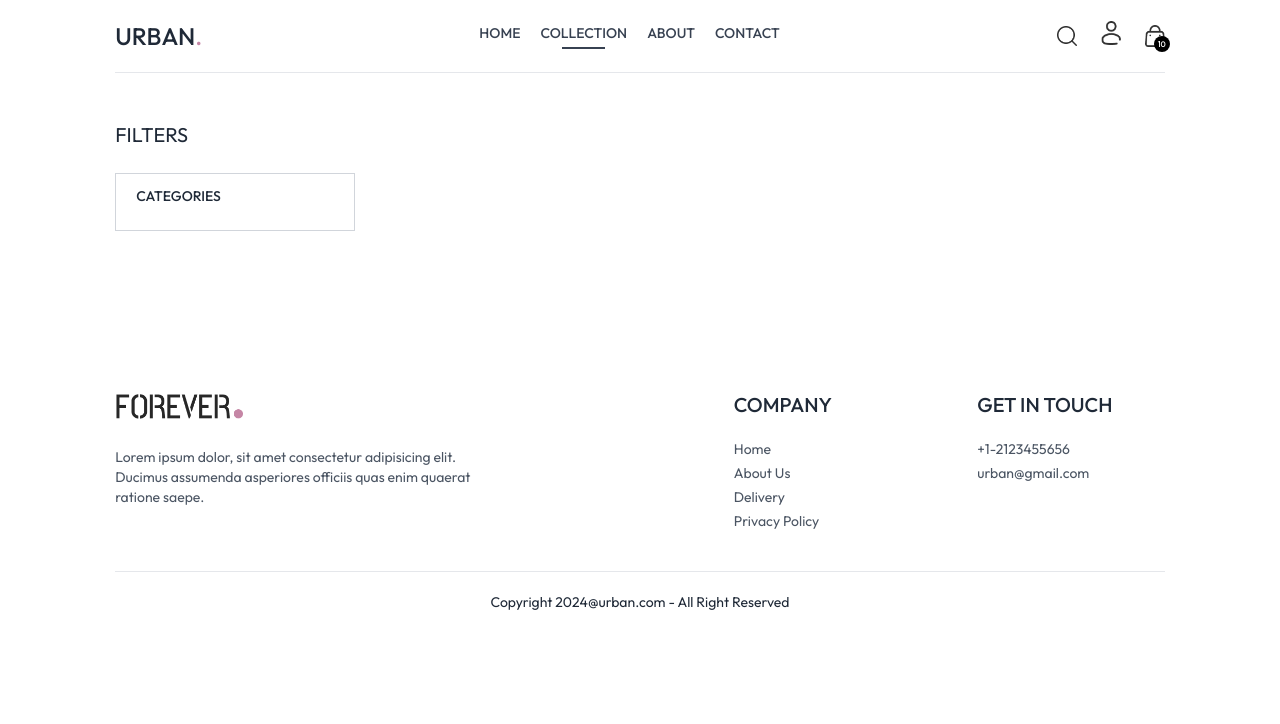
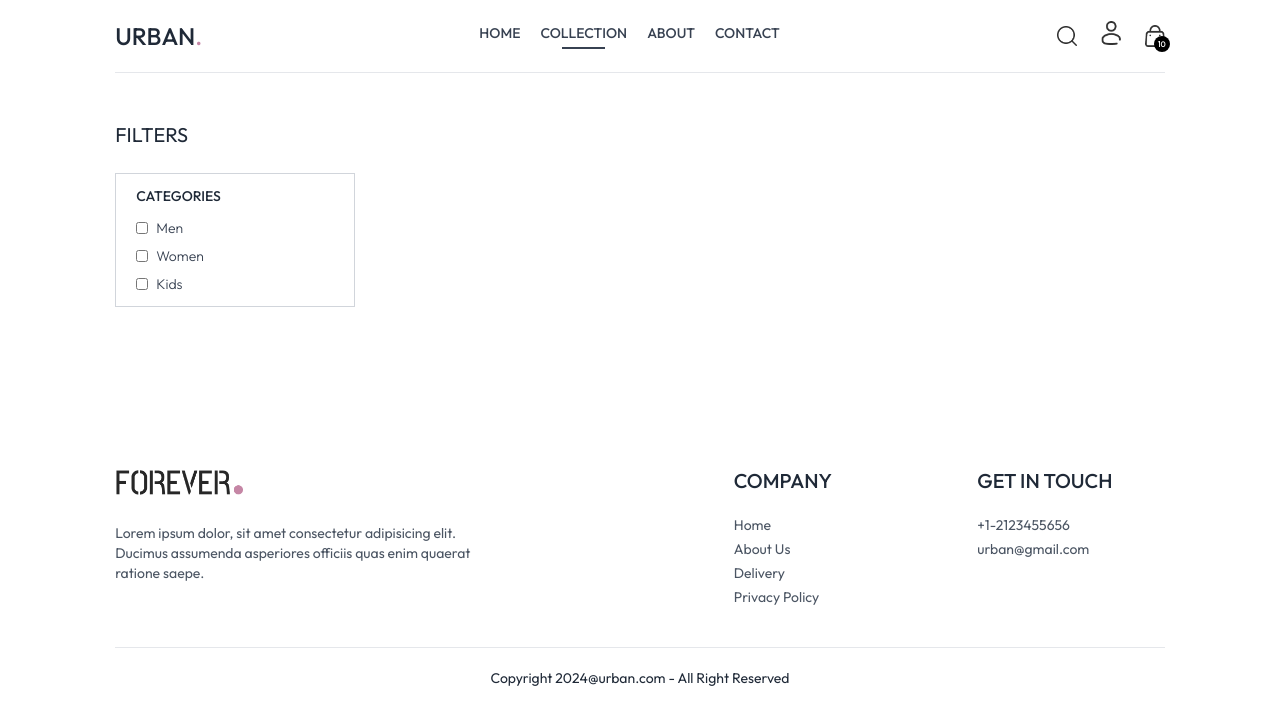
Before and after one commit to ashrafultusar/urban-frontend, a React (Vite) app in the folder urban-frontend/: page /collection in a window 1280 px wide. Shown: the top 724 px of the page. Built offline with nearby package versions, Linux system fonts and the light colour scheme.

Commit message:
added categori filter design update

```diff
--- a/urban-frontend/src/pages/Collection.jsx
+++ b/urban-frontend/src/pages/Collection.jsx
@@ -18,13 +18,22 @@ const Collection = () => {
           className={`border border-gray-300 pl-5 py-3 mt-6 ${
             showFilter ? "" : "hidden"
           } sm:block`}
-              >
-                  <p className="mb-3 text-sm font-medium">CATEGORIES</p>
-                  <div className="flex flex-col gap-2 text-sm font-light text-gray-700">
-                      <p className="">
-
-                      </p>
-                  </div>
+        >
+          <p className="mb-3 text-sm font-medium">CATEGORIES</p>
+          <div className="flex flex-col gap-2 text-sm font-light text-gray-700">
+            <p className="flex gap-2">
+              <input type="checkbox" className="w-3" value={"Men"} />
+              Men
+            </p>
+            <p className="flex gap-2">
+              <input type="checkbox" className="w-3" value={"Women"} />
+              Women
+            </p>
+            <p className="flex gap-2">
+              <input type="checkbox" className="w-3" value={"Kids"} />
+              Kids
+            </p>
+          </div>
         </div>
       </div>
     </div>
```
